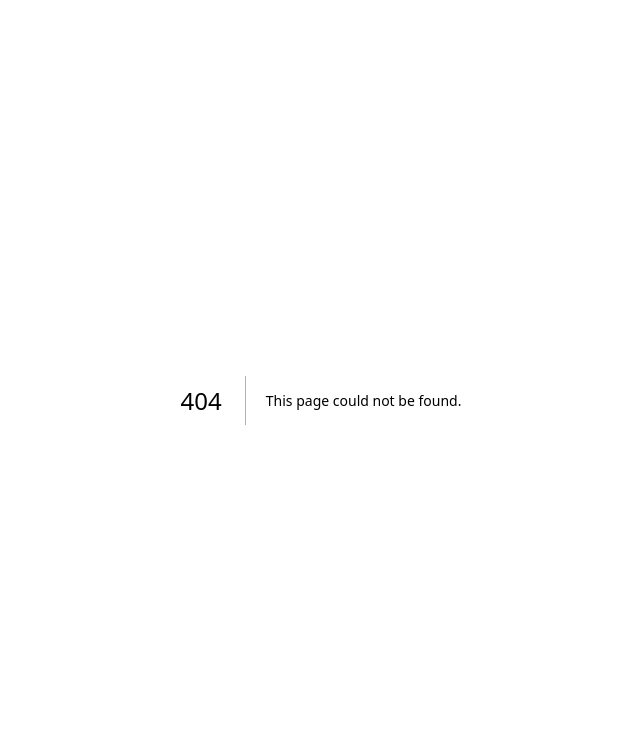
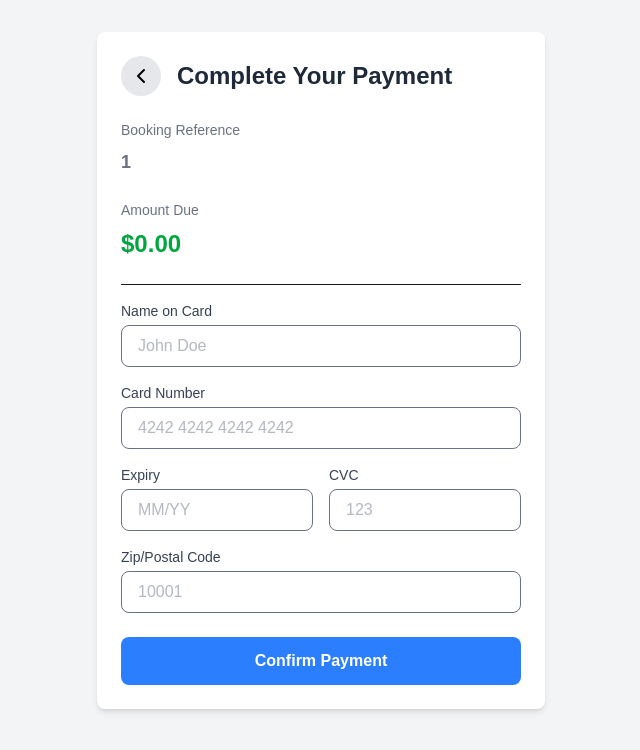
Before and after one commit to dhanrd/flight-booking-system, a Next.js app in the folder frontend/: page /checkout/1 in a window 1280 px wide. Before the commit this address had no page. Shown: the top 750 px of the page, without its empty margins (319-959 px from the left). Built offline with nearby package versions, Linux system fonts and the light colour scheme.

Commit message:
implement payment

```diff
--- /dev/null
+++ b/frontend/src/app/checkout/[bookingId]/page.tsx
@@ -0,0 +1,136 @@
+"use client";
+
+import { useRouter, useSearchParams, useParams } from 'next/navigation';
+import { useState } from 'react';
+import axios from 'axios';
+
+export default function CheckoutPage() {
+  const router = useRouter();
+  const params = useParams();
+  const searchParams = useSearchParams();
+
+  const bookingId = params.bookingId as string;
+  const totalPrice = searchParams.get('totalPrice') || '0.00';
+  const [paymentStatus, setPaymentStatus] = useState<'idle' | 'processing' | 'success' | 'error'>('idle');
+
+  const goBack = () => router.push('/mybookings');
+
+  const handlePayment = async () => {
+    setPaymentStatus('processing');
+
+    try {
+      await axios.post('http://127.0.0.1:8000/api/checkout/', {
+        booking_id: bookingId,
+        payment_amount: totalPrice
+      });
+
+      setPaymentStatus('success');
+    } catch (error) {
+      setPaymentStatus('error');
+      console.error('Payment failed:', error);
+    }
+  };
+
+  return (
+    <div className="min-h-screen bg-gray-100 p-8">
+      <div className="max-w-md mx-auto bg-white rounded-lg shadow-md p-6">
+        <div className="flex items-center mb-6">
+          <button
+            onClick={goBack}
+            className="mr-4 bg-gray-200 hover:bg-gray-300 p-2 rounded-full"
+          >
+            <svg xmlns="http://www.w3.org/2000/svg" width="24" height="24" viewBox="0 0 24 24" fill="none" stroke="#000" strokeWidth="2" strokeLinecap="round" strokeLinejoin="round">
+              <path d="M15 18l-6-6 6-6"/>
+            </svg>
+          </button>
+          <h1 className="text-2xl font-bold text-gray-800">Complete Your Payment</h1>
+        </div>
+
+        <div className="space-y-6">
+          <div className="space-y-2">
+            <p className="text-sm font-medium text-gray-500">Booking Reference</p>
+            <p className="text-lg font-semibold text-gray-500">{bookingId}</p>
+          </div>
+
+          <div className="space-y-2">
+            <p className="text-sm font-medium text-gray-500">Amount Due</p>
+            <p className="text-2xl font-bold text-green-600">${totalPrice}</p>
+          </div>
+
+          <div className="space-y-4 border-t pt-4">
+            <div>
+              <label className="block text-sm font-medium text-gray-700 mb-1">Name on Card</label>
+              <input
+                type="text"
+                placeholder="John Doe"
+                className="w-full px-4 py-2 border rounded-lg focus:ring-2 focus:ring-blue-500 focus:border-blue-500 text-gray-500"
+              />
+            </div>
+
+            <div>
+              <label className="block text-sm font-medium text-gray-700 mb-1">Card Number</label>
+              <input
+                type="text"
+                placeholder="4242 4242 4242 4242"
+                className="w-full px-4 py-2 border rounded-lg focus:ring-2 focus:ring-blue-500 focus:border-blue-500 text-gray-500"
+              />
+            </div>
+
+            <div className="grid grid-cols-2 gap-4">
+              <div>
+                <label className="block text-sm font-medium text-gray-700 mb-1">Expiry</label>
+                <input
+                  type="text"
+                  placeholder="MM/YY"
+                  className="w-full px-4 py-2 border rounded-lg text-gray-500"
+                />
+              </div>
+              <div>
+                <label className="block text-sm font-medium text-gray-700 mb-1">CVC</label>
+                <input
+                  type="text"
+                  placeholder="123"
+                  className="w-full px-4 py-2 border rounded-lg text-gray-500"
+                />
+              </div>
+            </div>
+
+            <div>
+              <label className="block text-sm font-medium text-gray-700 mb-1">Zip/Postal Code</label>
+              <input
+                type="text"
+                placeholder="10001"
+                className="w-full px-4 py-2 border rounded-lg text-gray-500"
+              />
+            </div>
+          </div>
+
+          {/* Payment Status Feedback */}
+          {paymentStatus === 'success' && (
+            <div className="bg-green-100 border border-green-400 text-green-700 px-4 py-3 rounded">
+              Payment confirmed!
+            </div>
+          )}
+
+          {paymentStatus === 'error' && (
+            <div className="bg-red-100 border border-red-400 text-red-700 px-4 py-3 rounded">
+              Payment failed. Please try again.
+            </div>
+          )}
+
+          <button
+            onClick={handlePayment}
+            disabled={paymentStatus === 'processing'}
+            className={`w-full py-3 px-4 rounded-lg font-semibold ${
+              paymentStatus === 'processing'
+                ? 'bg-blue-300 cursor-not-allowed'
+                : 'bg-blue-500 hover:bg-blue-600 text-white'
+            }`}
+          >
+            {paymentStatus === 'processing' ? 'Processing...' : 'Confirm Payment'}
+          </button>
+        </div>
+      </div>
+    </div>
+  );
+}
--- a/frontend/src/app/mybookings/page.tsx
+++ b/frontend/src/app/mybookings/page.tsx
@@ -189,6 +189,17 @@ export default function MyBookings() {
                             </div>
                           </div>
                         )}
+
+                        <div className="mt-6">
+                        {booking.booking_status === 'Pending' && (
+                          <button
+                            className="bg-green-500 hover:bg-green-600 text-white font-semibold py-2 px-4 rounded-lg"
+                            onClick={() => router.push(`/checkout/${booking.booking_id}?totalPrice=${booking.totalPrice}`)}
+                          >
+                            Pay Booking
+                          </button>
+                        )}
+                        </div>
                       </>
                     )}
                   </div>
```
